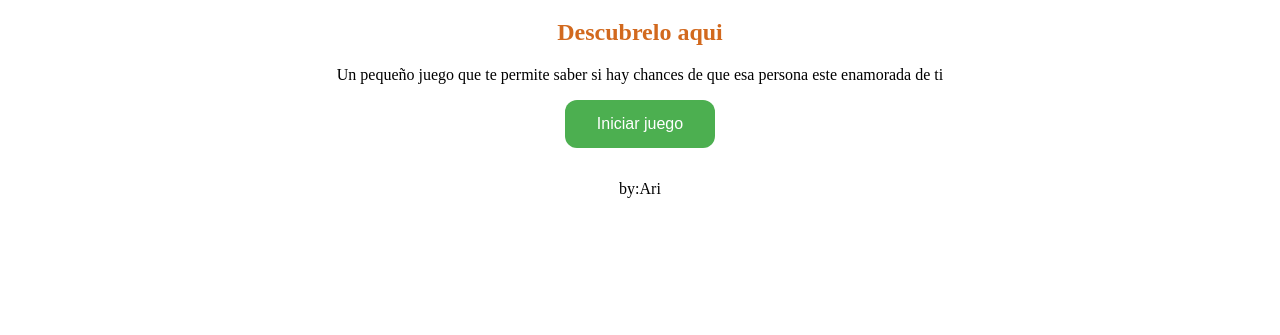
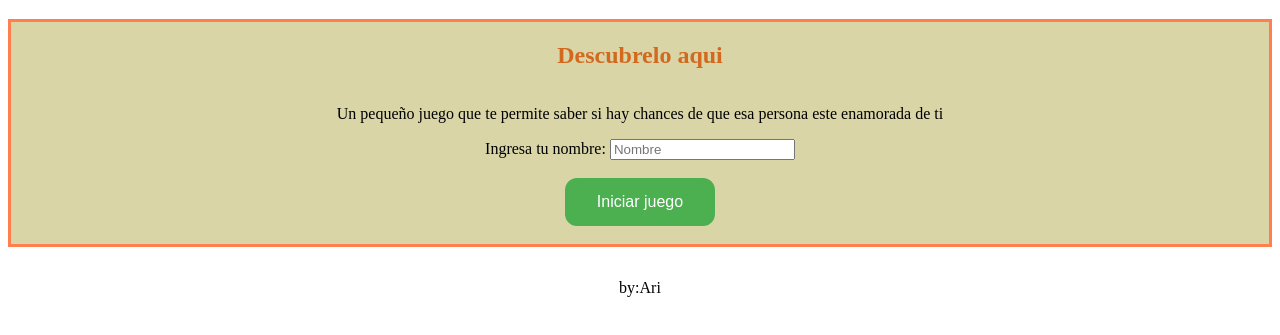
Before and after one commit to AriStW/mi-primera-app-interactiva, a plain HTML site: page index.html in a window 1280 px wide. Shown: the part 69-404 px from the top of the page. Drawn offline with Linux system fonts and the light colour scheme.

Commit message:
Form creation capturing data with the InitGame JS function

```diff
--- a/index.html
+++ b/index.html
@@ -9,11 +9,15 @@
 
 <body>
     <h1>¿Me quiere? ¿no me quiere?</h1>
-    <div id="initMenu">
+    <form id="formInitMenu">
         <h2>Descubrelo aqui</h2>
         <p>Un pequeño juego que te permite saber si hay chances de que esa persona este enamorada de ti</p>
-        <div><button id="initGame" onclick="initGame()">Iniciar juego</button></div>
-    </div>
+        <label>
+            Ingresa tu nombre:
+            <input type="text" id="name" placeholder="Nombre">
+        </label><br>
+        <div><button type="submit" id="initGame" >Iniciar juego</button></div><br>
+    </form>
     <div id="questions">
         <h2 id="welcome"></h2>
         <ol id=questionsList>
--- a/script.js
+++ b/script.js
@@ -1,15 +1,24 @@
 let yesOrNoList = [];
 
-function initGame() {                                           //inicia juego solicitando nombre saluda y mostrar cuerpo de juego
+function initGame() {       //inicia juego solicitando nombre saluda y mostrar cuerpo de juego
+    const form = document.getElementById('formInitMenu');
     const welcome = document.getElementById("welcome");
     const questions = document.getElementById("questions");
-    const initMenu = document.getElementById("initMenu");
 
-    let name = prompt("Por favor, ingresa tu nombre:");
-    welcome.textContent = "Bienvenido/a " + name +"descubrelo respondiendo si o no";
-    questions.style.display = "flex";
-    initMenu.style.display = "none";
+    form.addEventListener('submit', function (event) {
+        event.preventDefault();
+        const name = document.getElementById("name").value;
+
+        form.style.display = "none";
+        questions.style.display = "flex";
+        welcome.textContent = "Bienvenido/a " + name +" descubrelo respondiendo si o no";
+
+    });
+    console.log("Funciona");
+    console.log(form.name);
+
 }
+document.addEventListener('DOMContentLoaded', initGame);  //initGame se ejecute una sola vez
 
 function answerYes(index) {             //cambia color de fondo y oculta boton si
     const list = document.getElementById("questionsList");
--- a/style.css
+++ b/style.css
@@ -81,3 +81,13 @@ li {
     font-family: cursive;
 
 }
+#formInitMenu {
+    display: flex;
+    flex-direction: column;
+    justify-content: center;
+    align-content: space-around;
+    align-items: center;
+    background-color: #d9d5a7;
+    border-style: solid;
+     border-color: coral;
+}
```
